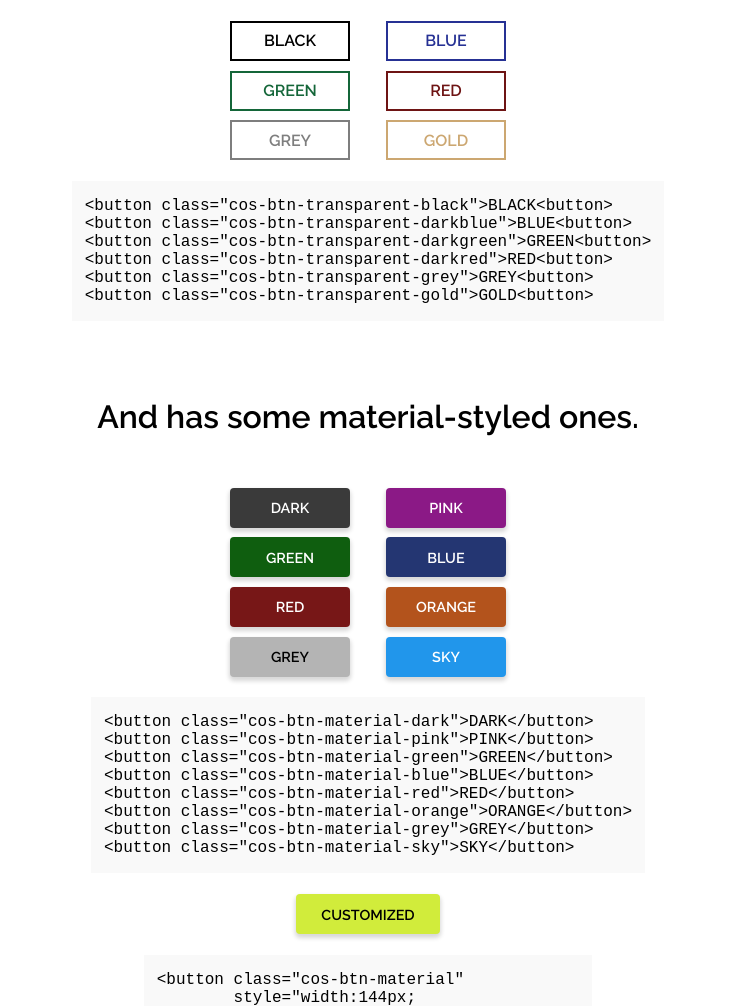
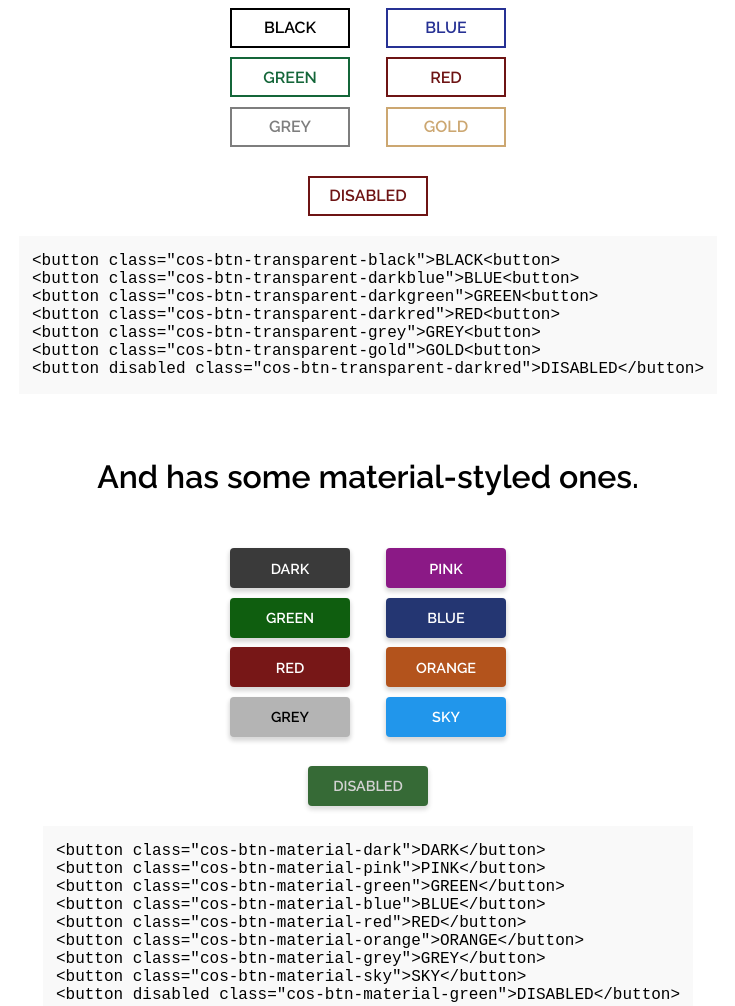
Before and after one commit to cleoold/Pretty-CSS-Stuff, a website: page index.html in a window 1280 px wide. Shown: the part 824-1830 px from the top of the page, without its empty margins (272-1007 px from the left). Drawn offline with Linux system fonts and the light colour scheme.

Commit message:
added disabled effect for `cos-btn-transparent` and `cos-btn-material`

```diff
--- a/index.html
+++ b/index.html
@@ -42,13 +42,16 @@
             <br />
             <button class="cos-btn-transparent-grey">GREY</button>
             <button class="cos-btn-transparent-gold">GOLD</button>
+            <br /><br />
+            <button disabled class="cos-btn-transparent-darkred">DISABLED</button>
         </p>
         <pre>&lt;button class="cos-btn-transparent-black"&gt;BLACK&lt;button&gt;
 &lt;button class="cos-btn-transparent-darkblue"&gt;BLUE&lt;button&gt;
 &lt;button class="cos-btn-transparent-darkgreen"&gt;GREEN&lt;button&gt;
 &lt;button class="cos-btn-transparent-darkred"&gt;RED&lt;button&gt;
 &lt;button class="cos-btn-transparent-grey"&gt;GREY&lt;button&gt;
-&lt;button class="cos-btn-transparent-gold"&gt;GOLD&lt;button&gt;</pre>
+&lt;button class="cos-btn-transparent-gold"&gt;GOLD&lt;button&gt;
+&lt;button disabled class="cos-btn-transparent-darkred"&gt;DISABLED&lt;/button&gt;</pre>
     </div>
     <div class="container">
         <h1>And has some material-styled ones.</h1>
@@ -64,6 +67,8 @@
             <br />
             <button class="cos-btn-material-grey">GREY</button>
             <button class="cos-btn-material-sky">SKY</button>
+            <br /><br />
+            <button disabled class="cos-btn-material-green">DISABLED</button>
         </p>
         <pre>&lt;button class="cos-btn-material-dark"&gt;DARK&lt;/button&gt;
 &lt;button class="cos-btn-material-pink"&gt;PINK&lt;/button&gt;
@@ -72,7 +77,8 @@
 &lt;button class="cos-btn-material-red"&gt;RED&lt;/button&gt;
 &lt;button class="cos-btn-material-orange"&gt;ORANGE&lt;/button&gt;
 &lt;button class="cos-btn-material-grey"&gt;GREY&lt;/button&gt;
-&lt;button class="cos-btn-material-sky"&gt;SKY&lt;/button&gt;</pre>
+&lt;button class="cos-btn-material-sky"&gt;SKY&lt;/button&gt;
+&lt;button disabled class="cos-btn-material-green"&gt;DISABLED&lt;/button&gt;</pre>
         <p>
             <button class="cos-btn-material" style="width:9rem;background:rgb(209, 236, 59);color:black;"
                 onclick="setTimeout(function(){alert('Cache cleared!')},700)">CUSTOMIZED</button>
--- a/package.json
+++ b/package.json
@@ -1,6 +1,6 @@
 {
   "name": "pretty-css-stuff",
-  "version": "0.0.2",
+  "version": "0.0.3",
   "description": "collection of CSS button widgets",
   "scripts": {
     "less": "lessc src/button.less dist/cosbuttons-full.css",
--- a/src/button.less
+++ b/src/button.less
@@ -1,5 +1,5 @@
 /**https://github.com/cleoold/Pretty-CSS-Stuff
-*button widgets v0.0.2
+*button widgets v0.0.3
 *licensed under MIT
 *February 2020*/
 
@@ -56,6 +56,16 @@
         .use-transform(@transform);
         @transition: transform 0s;
         .use-transition(@transition);
+    }
+
+    &:disabled {
+        cursor: default;
+        &:active::after {
+            opacity: 0;
+        }
+        &:hover {
+            background-color: unset;
+        }
     }
 }
 
@@ -117,7 +127,8 @@
     overflow: hidden;
     outline: none;
     cursor: pointer;
-    box-shadow: 0px 3px 4px 1px rgba(0, 0, 0, 0.158);
+    @originalshadow: 0px 3px 4px 1px rgba(0, 0, 0, 0.158);
+    box-shadow: @originalshadow;
     transition: box-shadow .2s ease-in;
 
     &::-moz-focus-inner {
@@ -156,6 +167,7 @@
 
     &:hover {
         box-shadow: 0px 3px 7px 1px rgba(0, 0, 0, 0.253);
+        &:disabled { box-shadow: @originalshadow; }
     }
 
     &:hover::before {
@@ -176,6 +188,15 @@
         .use-transform(@transform);
         @transition: transform 0s;
         .use-transition(@transition);
+    }
+
+    &:disabled {
+        cursor: default;
+        @filter: contrast(65%);
+        .use-filter(@filter);
+        &:hover::before, &:focus::before, &:hover:focus:before, &:active::after {
+            opacity: 0;
+        }
     }
 }
 
--- a/src/util.less
+++ b/src/util.less
@@ -1,11 +1,16 @@
 .use-transition(@param) {
-    transition: @param;
--moz-transition: @param;
+        transition: @param;
+   -moz-transition: @param;
 -webkit-transition: @param;
 }
 
 .use-transform(@param) {
-    transform: @param;
--moz-transform: @param;
+        transform: @param;
+   -moz-transform: @param;
 -webkit-transform: @param;
 }
+
+.use-filter(@param) {
+        filter: @param;
+-webkit-filter: @param;
+}
```
Also changed, not shown: README.md, dist/cosbuttons-min.css.
